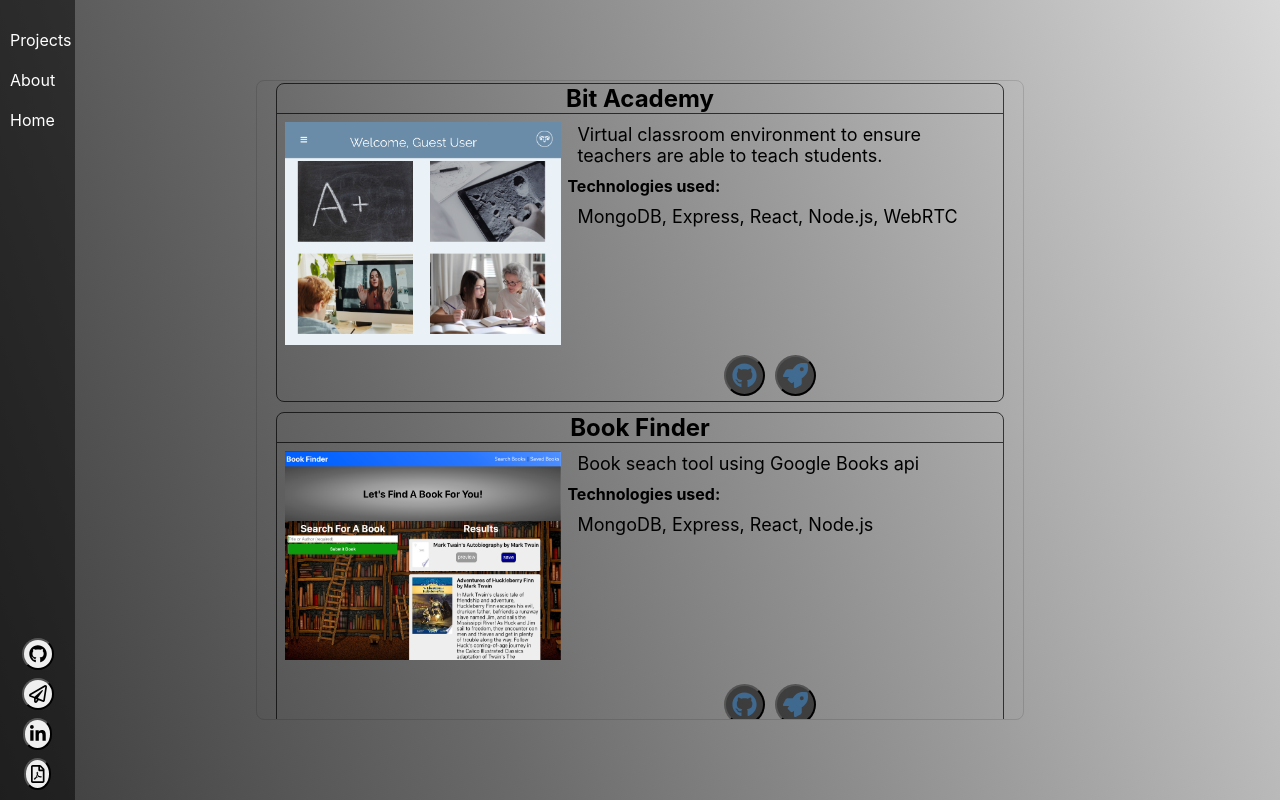
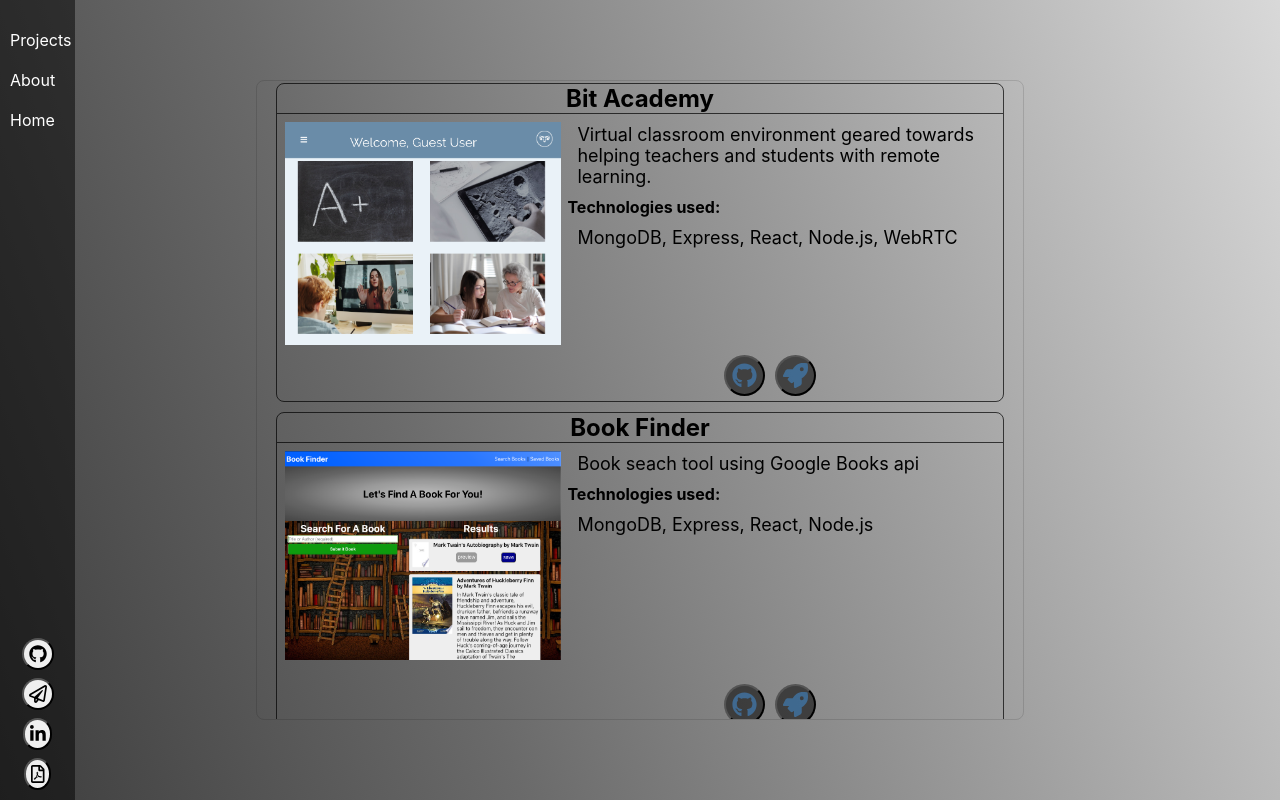
Before and after one commit to niles87/portfolio_, a React (Create React App) app: page /projects in a window 1280 px wide. Built offline with nearby package versions, Linux system fonts and the light colour scheme.

Commit message:
edited a few outstanding details with css styles

```diff
--- a/src/components/About/index.tsx
+++ b/src/components/About/index.tsx
@@ -51,7 +51,9 @@ const About = (): JSX.Element => {
             </a>
             .
           </p>
-          <p>Playing guitar, cooking, and archery are few things I enjoy outside of writing code</p>
+          <p>
+            Playing guitar, cooking, and archery are few things I enjoy outside of writing code.
+          </p>
           <p>Also have some fun outside of this text box drag the mouse around see what happens!</p>
         </div>
       </div>
--- a/src/components/Projects/style.css
+++ b/src/components/Projects/style.css
@@ -8,6 +8,7 @@
   overflow: scroll;
   border: 0.5px solid rgba(0, 0, 0, 0.123);
   border-radius: 8px;
+  transition: 1.2s;
 }
 
 .card {
@@ -45,7 +46,6 @@
 
 .card_img img {
   width: 95%;
-  /* height: 95%; */
   margin: 8px;
 }
 
@@ -84,7 +84,7 @@
 }
 
 .card_footer button:hover {
-  box-shadow: 0 0 2px 2px rgba(0, 0, 0, 0.5);
+  box-shadow: 0 0 3px 3px rgba(255, 0, 0, 0.781);
 }
 
 .card:hover {
--- a/src/data/projectlist.json
+++ b/src/data/projectlist.json
@@ -4,7 +4,7 @@
     "github": "https://github.com/niles87/Project3",
     "application": "https://arcane-snowlands.herokuapp.com/",
     "img": "/pubImages/bit_academy.png",
-    "description": "Virtual classroom environment to ensure teachers are able to teach students.",
+    "description": "Virtual classroom environment geared towards helping teachers and students with remote learning.",
     "technologies": "MongoDB, Express, React, Node.js, WebRTC"
   },
   {
@@ -21,6 +21,6 @@
     "application": "https://arcane-woodland-29279.herokuapp.com/",
     "img": "/pubImages/coalesce.png",
     "description": "Web application designed to help friends decide where to eat.",
-    "technologies": "JavaScript, Passport.js, mySQL, Sequelize, Bootstrap, EJS."
+    "technologies": "JavaScript, Passport.js, mySQL, Sequelize, Bootstrap, EJS"
   }
 ]
```
